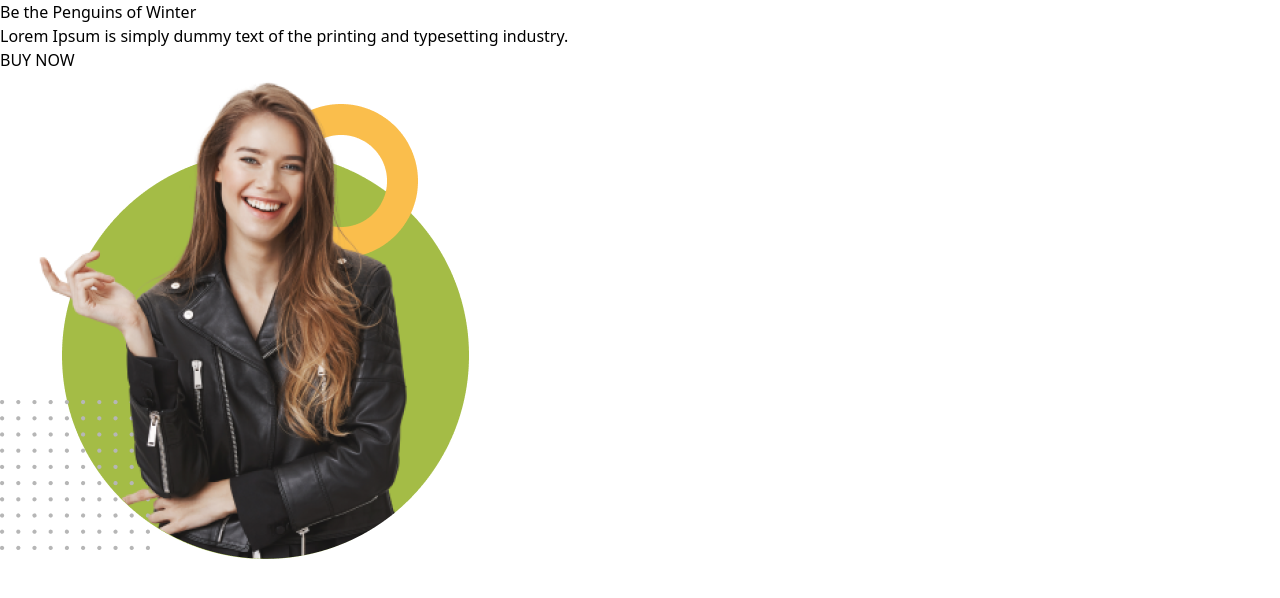
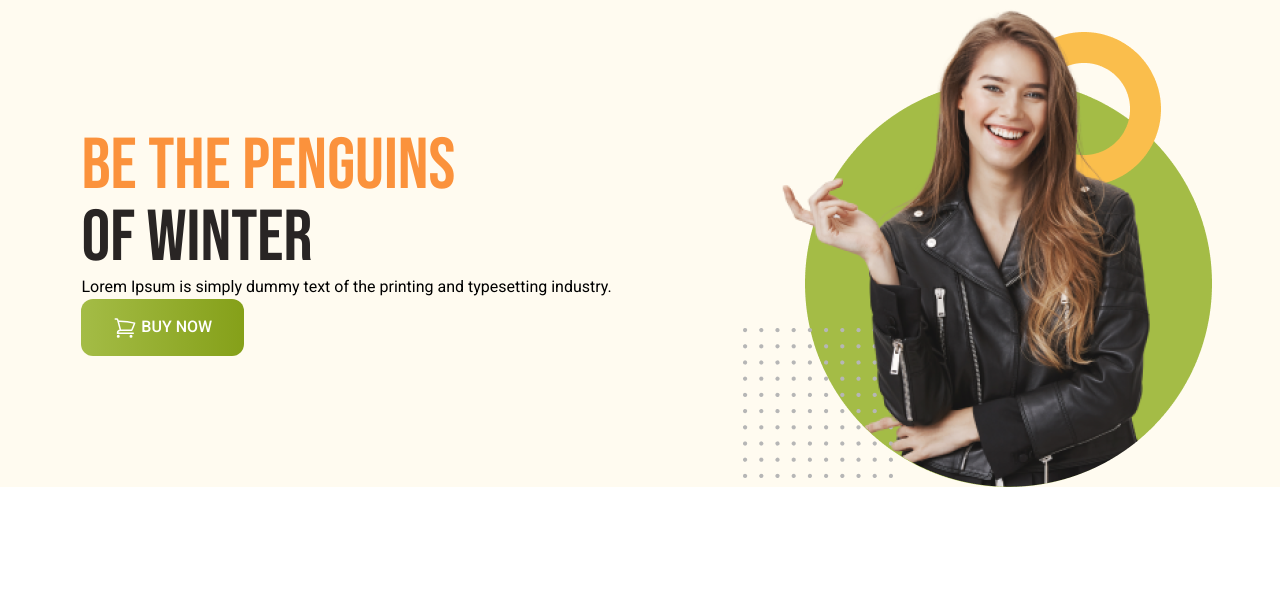
Before and after one commit to muin99/Penguin-website, a plain HTML site: page index.html in a window 1280 px wide. Drawn offline with nearby package versions, Linux system fonts and the light colour scheme.

Commit message:
Added banner starter and more

```diff
--- a/index.html
+++ b/index.html
@@ -6,19 +6,46 @@
     <meta name="viewport" content="width=device-width, initial-scale=1.0">
     <title>Penguin Fashion</title>
     <script src="https://cdn.tailwindcss.com"></script>
+    <link rel="preconnect" href="https://fonts.googleapis.com">
+    <link rel="preconnect" href="https://fonts.gstatic.com" crossorigin>
+    <link
+        href="https://fonts.googleapis.com/css2?family=Bebas+Neue&family=Roboto:ital,wght@0,100;0,300;0,400;0,500;0,700;0,900;1,100;1,300;1,400;1,500;1,700;1,900&display=swap"
+        rel="stylesheet">
+    <style>
+        .font-roboto {
+            font-family: "Roboto", sans-serif;
+        }
+
+        .font-bebas-neue {
+            font-family: "Bebas Neue", sans-serif;
+        }
+    </style>
 </head>
 
-<body>
-    <header>
+<body class="font-roboto">
+    <header class="bg-[#FFFBF0] pl-4">
+        <!-- Navigation -->
         <nav>
 
         </nav>
         <!-- Starter banner -->
-        <div>
+        <div class="md:flex items-center md:justify-around">
             <div>
-                <h1>Be the Penguins of Winter</h1>
+                <h1 class="text-7xl	uppercase font-bebas-neue ">
+                    <span class="text-orange-400">Be the Penguins</span>
+                    <br>
+                    <span class="text-stone-800">of Winter</span>
+                </h1>
                 <p>Lorem Ipsum is simply dummy text of the printing and typesetting industry.</p>
-                <button>BUY NOW</button>
+                <button
+                    class="bg-green-300 py-4 px-8 rounded-xl font-medium text-white bg-gradient-to-r from-[#A4BC46] to-[#85A019] ">
+                    <svg xmlns="http://www.w3.org/2000/svg" fill="none" viewBox="0 0 24 24" stroke-width="1.5"
+                        stroke="currentColor" class="size-6 text-white inline">
+                        <path stroke-linecap="round" stroke-linejoin="round"
+                            d="M2.25 3h1.386c.51 0 .955.343 1.087.835l.383 1.437M7.5 14.25a3 3 0 0 0-3 3h15.75m-12.75-3h11.218c1.121-2.3 2.1-4.684 2.924-7.138a60.114 60.114 0 0 0-16.536-1.84M7.5 14.25 5.106 5.272M6 20.25a.75.75 0 1 1-1.5 0 .75.75 0 0 1 1.5 0Zm12.75 0a.75.75 0 1 1-1.5 0 .75.75 0 0 1 1.5 0Z" />
+                    </svg>
+
+                    BUY NOW</button>
             </div>
             <div>
                 <img src="images/model.png" alt="">
--- /dev/null
+++ b/tailwind.config.js
@@ -0,0 +1,8 @@
+/** @type {import('tailwindcss').Config} */
+module.exports = {
+    content: ["./src/**/*.{html,js}"],
+    theme: {
+      extend: {},
+    },
+    plugins: [],
+  }
```
